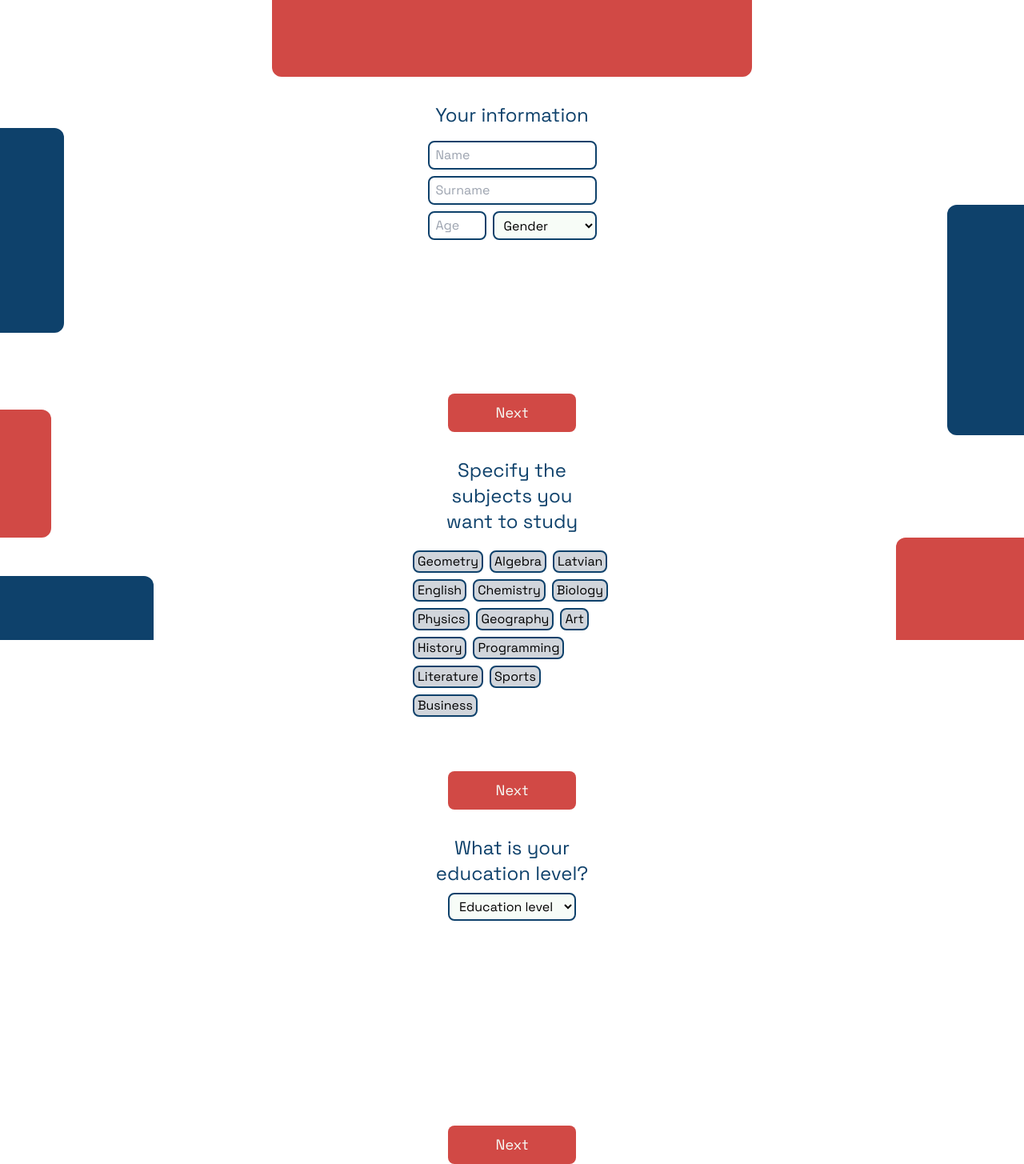
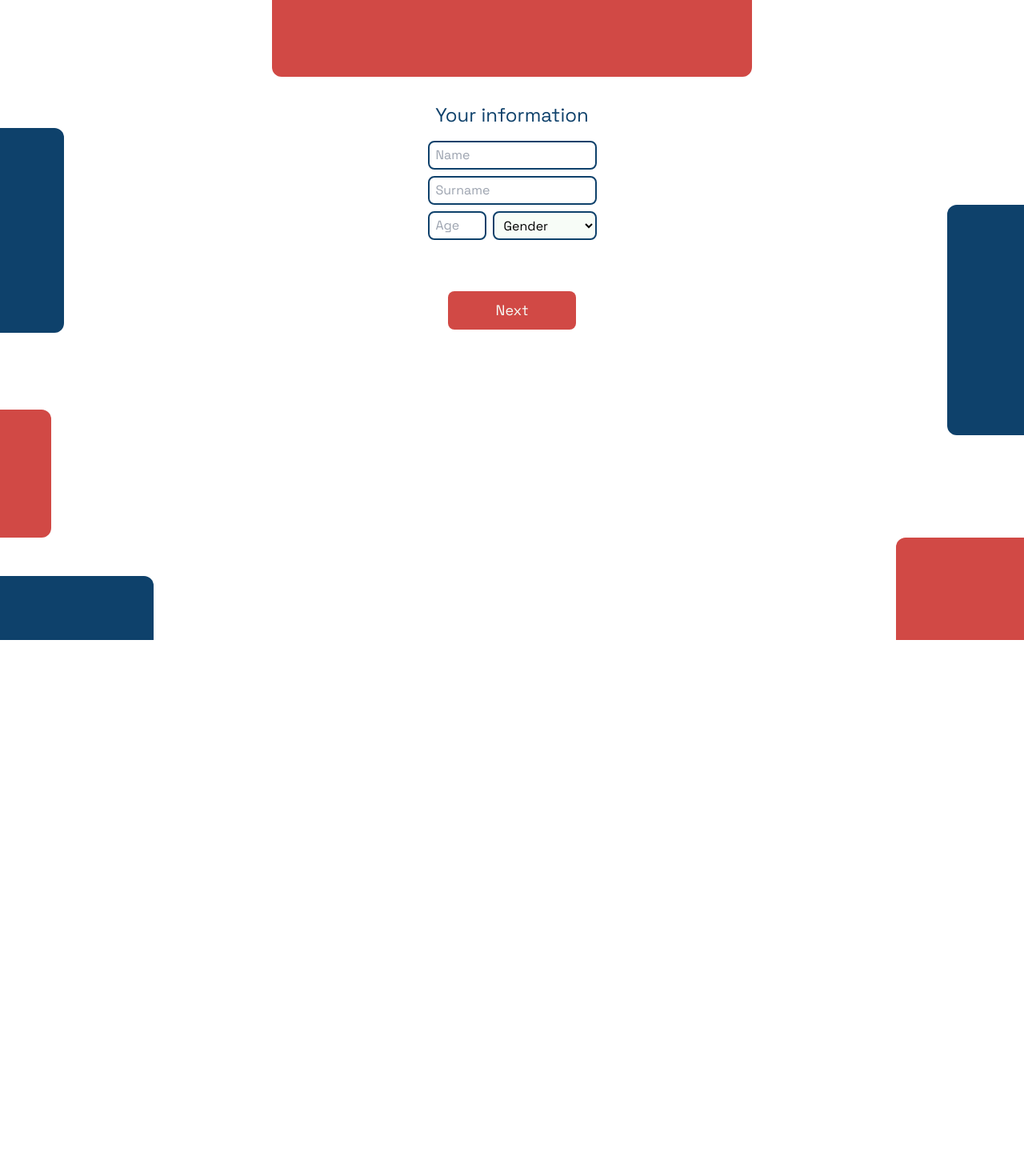
Before and after one commit to kristzz/pauguruGazeji, a Next.js app in the folder frontend/: page /about-you in a window 1280 px wide. Shown: the whole page at 80% size. After the commit the page ends 800 px from the top, so only its background shows below. Built offline with nearby package versions, Linux system fonts and the light colour scheme.

Commit message:
about-you mainas lodzini or sum

```diff
--- a/frontend/package.json
+++ b/frontend/package.json
@@ -9,14 +9,11 @@
     "lint": "next lint"
   },
   "dependencies": {
-<<<<<<< HEAD
     "@nextui-org/dropdown": "^2.1.31",
     "@nextui-org/input": "^2.2.5",
     "@nextui-org/react": "^2.4.8",
     "@nextui-org/select": "^2.2.7",
-=======
     "axios": "^1.7.7",
->>>>>>> a54f3c5faffad03451902d27f81786f3b64e2e2e
     "next": "^14.2.13",
     "react": "^18",
     "react-dom": "^18"
--- a/frontend/src/app/about-you/page.jsx
+++ b/frontend/src/app/about-you/page.jsx
@@ -1,12 +1,39 @@
 "use client";
 import React from "react";
-
-import { useState } from "react";
-import {Input} from "@nextui-org/input";
+import { useEffect } from "react";
 
 export default function Home() {
+
+  useEffect(() => {
+    let currentSection = 1;
+    const totalSections = 3;
+
+    const cycleButton = document.getElementById("cycleButton");
+
+    if (cycleButton) {
+      cycleButton.addEventListener("click", nextSection);
+    }
+
+    function nextSection() {
+      document.getElementById(`section${currentSection}`).classList.add("hidden");
+
+      currentSection++;
+
+      if (currentSection > totalSections) {
+        window.location.href = "/";
+      } else {
+        document.getElementById(`section${currentSection}`).classList.remove("hidden");
+      }
+    }
+
+    return () => {
+      if (cycleButton) {
+        cycleButton.removeEventListener("click", nextSection);
+      }
+    };
+  }, []);
+
   return (
-
     <div className="flex flex-col items-center">
       <div className="flex flex-row">
         <div className=" bg-main-red w-60 h-16 rounded-b-xl z-0
@@ -25,7 +52,8 @@ export default function Home() {
         <div className="absolute bg-main-red w-32 h-24 rounded-tl-xl bottom-0 right-0
                         sm:w-40 sm:h-32"></div>
       </div>
-      <div classname="flex flex-col items-center">
+
+      <div id="section1" classname="flex flex-col items-center">
         <p className="text-main-blue text-2xl  text-center mt-8">Your information</p>
         <form className="flex flex-col items-center">
           <input type="text" placeholder="Name" className="px-2 py-1 border-2 border-main-blue rounded-lg mt-4"/>
@@ -40,11 +68,11 @@ export default function Home() {
             </select>
           </div>
 
-          <button className="bg-main-red text-main-white w-40 h-12 rounded-lg mt-48 text-lg">Next</button>
+
         </form>
       </div>
 
-      <div className="flex flex-col items-center ">
+      <div id="section2" className="flex flex-col items-center hidden">
         <p className="text-main-blue text-2xl w-52 text-center mt-8">
           Specify the subjects you want to study
         </p>
@@ -64,10 +92,10 @@ export default function Home() {
           <SubjectButton label="Sports" />
           <SubjectButton label="Business" />
         </div>
-        <button className="bg-main-red text-main-white w-40 h-12 rounded-lg mt-16 text-lg">Next</button>
+
       </div>
 
-      <div className="flex flex-col items-center ">
+      <div id="section3" className="flex flex-col items-center hidden">
         <p className="text-main-blue text-2xl w-52 text-center mt-8">
           What is your education level?
         </p>
@@ -79,10 +107,23 @@ export default function Home() {
           <option>Highschool</option>
           <option>College</option>
         </select>
-        <button className="bg-main-red text-main-white w-40 h-12 rounded-lg mt-64 text-lg">Next</button>
+
       </div>
+
     </div>
+
+
+    <div class="flex flex-col items-center">
+      <button id="cycleButton" class="bg-main-red text-main-white w-40 h-12 rounded-lg mt-16 text-lg">Next</button>
     </div>
+
+    <script>
+
+
+    </script>
+    </div>
+
+
   );
 }
 
--- a/frontend/src/app/register/page.tsx
+++ b/frontend/src/app/register/page.tsx
@@ -23,7 +23,7 @@ export default function Register() {
     try {
       const response = await api.post('http://127.0.0.1:8000/api/register', {
         email,
-        password
+        password,
       });
       console.log('Registration successful:', response.data);
       // Optionally reset form or show success message
```
Also changed, not shown: 1 other file (tests, documents, lock files or other folders).
